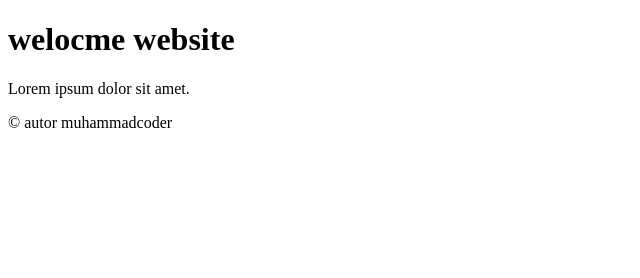
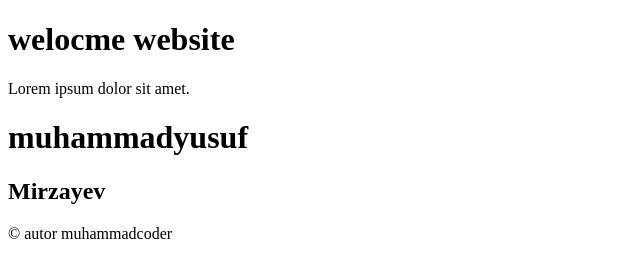
Before and after one commit to muhammadyusuf364/onlinestore, a plain HTML site: page index.html in a window 1280 px wide. Shown: the whole page, without its empty margins (0-640 px from the left). Drawn offline with Linux system fonts and the light colour scheme.

Commit message:
added name

```diff
--- a/index.html
+++ b/index.html
@@ -8,6 +8,10 @@
 <body>
     <h1>welocme website</h1>
     <p>Lorem ipsum dolor sit amet.</p>
+    <div class="ism">
+  <h1>muhammadyusuf</h1>
+  <h2>Mirzayev</h2>
+    </div>
     <footer>
    &copy; autor muhammadcoder
     </footer>
```
